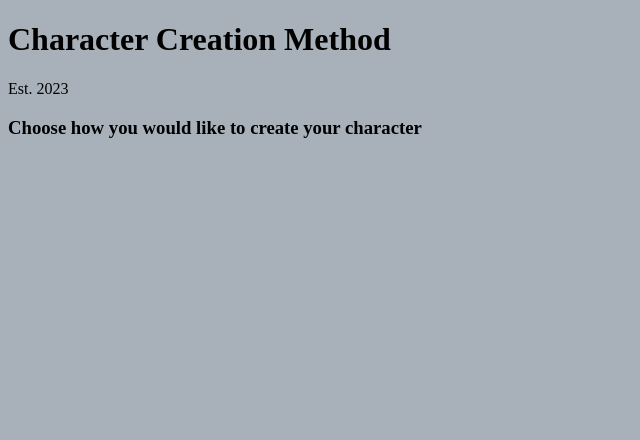
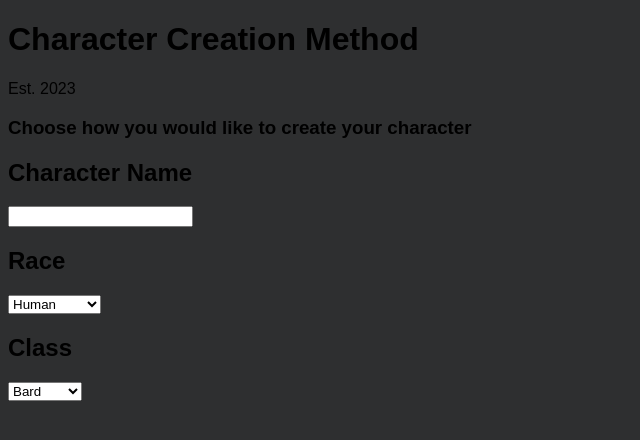
Before and after one commit to OneAsterisk/TTRPG-Character-Creator, a plain HTML site: page index.html in a window 1280 px wide. Shown: the whole page, without its empty margins (0-640 px from the left). Drawn offline with Linux system fonts and the light colour scheme.

Commit message:
Added an icon, basic layout, some styles, and a todo file

```diff
--- a/index.html
+++ b/index.html
@@ -1,15 +1,51 @@
 <!DOCTYPE html>
 <html lang="en">
+    <!--
+        TODO:
+        Create JS files to populate races, classes, subclasses, all of that stuff along with their attributes and etc
+        Make the website look pretty with css
+        Get more basic stuff laid out
+        Implement dice rolling system (probably will just be random numbers for now as physics would be more difficult to implment as one person)
+        Add separate headers and such to better organize the website(ie, race picker, class, levels, abilities and stuff)
+    -->
     <head>
+        <meta name="viewport" content="width=device-width, initial-scale=1.0" />
         <link href="styles.css" rel="stylesheet"/>
-       <title>TTRPG Character Creator</title>
+        <link href="images/d20.png" rel="shortcut icon">
+        <title>TTRPG Character Creator</title>
     </head>
     <body id="site" class="site body-rpgcharacterbuilder">
         <main>
             <h1>Character Creation Method</h1>
             <p>Est. 2023</p>
             <h3>Choose how you would like to create your character</h3>
-            <div></div>
+            <div id="character-builder">
+                <h2>Character Name</h2>
+                <input type="text" id="character-name" />
+                <h2>Race</h2>
+                <select id="race">
+                  <option value="Human">Human</option>
+                  <option value="Dwarf">Dwarf</option>
+                  <option value="Elf">Elf</option>
+                  <option value="Halfling">Halfling</option>
+                  <option value="Gnome">Gnome</option>
+                  <option value="Dragonborn">Dragonborn</option>
+                  <option value="Half-Elf">Half-Elf</option>
+                  <option value="Half-Orc">Half-Orc</option>
+                </select>
+                <h2>Class</h2>
+                <select id="class">
+                  <option value="Bard">Bard</option>
+                  <option value="Cleric">Cleric</option>
+                  <option value="Fighter">Fighter</option>
+                  <option value="Monk">Monk</option>
+                  <option value="Paladin">Paladin</option>
+                  <option value="Ranger">Ranger</option>
+                  <option value="Sorcerer">Sorcerer</option>
+                  <option value="Warlock">Warlock</option>
+                  <option value="Wizard">Wizard</option>
+                </select>
+                </div>
         </main>
     </body>
 </html>
--- a/styles.css
+++ b/styles.css
@@ -1,3 +1,10 @@
+@charset "UTF-8";
+/* Custom Fonts for the AppShell */
+@font-face {
+    font-family: ;
+    src: url("https://www.dndbeyond.com/fonts/tiamatcondensedsc-regular-webfont.woff2") format("woff2");
+}
 body {
-    background-color: rgb(168, 177, 185);
+    font-family: sans-serif;
+    background-color: rgb(46, 47, 48);
 }
```
Also changed, not shown: Todo.txt (added, +8 -0 lines), images/d20.png (added).
